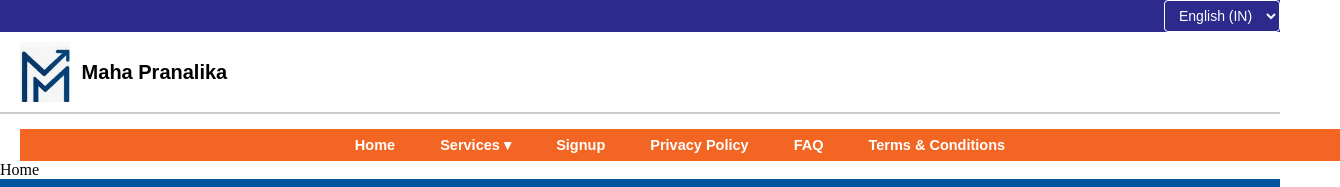
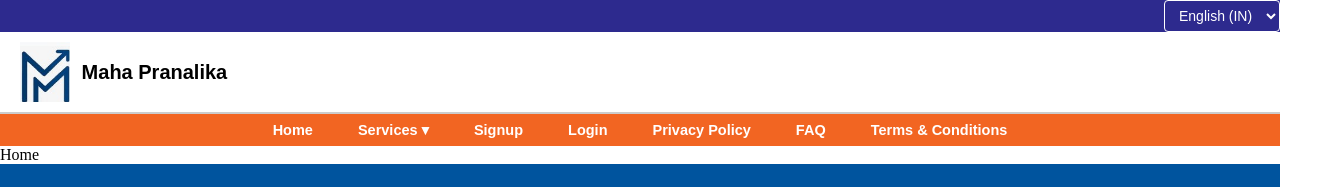
Before and after one commit to sindu35/maha-pranalika-frontend, a React (Vite) app in the folder maha-pranalika/: page / in a window 1280 px wide. Shown: the top 187 px of the page, 1340 px wide, since content can reach past the window. Built offline with nearby package versions, Linux system fonts and the light colour scheme.

Commit message:
Enhancment : Updated logics of login and signup

```diff
--- a/maha-pranalika/src/components/Firmregistration.jsx
+++ b/maha-pranalika/src/components/Firmregistration.jsx
@@ -1,7 +1,14 @@
-import React, { useState } from "react";
+import React, { useState, useEffect } from "react";
 import "../styles/firmform.css";
 
 export default function Firmregistration() {
+  useEffect(() => {
+    const token = localStorage.getItem("token");
+    if (!token) {
+      window.location.href = "/";
+    }
+  }, []);
+
   const [formData, setFormData] = useState({
     basic_details: {
       fullName: "",
@@ -204,10 +211,8 @@ export default function Firmregistration() {
     if (!formData.documents.noc)
       newErrors.noc = "NOC from property owner is required";
 
-
     if (!formData.declaration.signature)
       newErrors.signature = "Signature is required";
-
 
     if (formData.declaration.name) {
       if (!/^[a-zA-Z\s]+$/.test(formData.declaration.name)) {
@@ -586,13 +591,7 @@ export default function Firmregistration() {
             </span>
           </div>
 
-            {errors.declared && (
-              <span
-                className="error"
-              >
-                {errors.declared}
-              </span>
-            )}
+          {errors.declared && <span className="error">{errors.declared}</span>}
         </section>
 
         <button type="submit">Submit</button>
--- a/maha-pranalika/src/components/LanguageContext.jsx
+++ b/maha-pranalika/src/components/LanguageContext.jsx
@@ -11,8 +11,7 @@ export const LanguageProvider = ({ children }) => {
   useEffect(() => {
     const newTranslations = languageData[`nav-${lang}`] || {};
     setTranslations(newTranslations);
-    console.log("🔁 Language changed to:", lang);
-    console.log("🌐 Translations:", newTranslations);
+
   }, [lang]);
 
   return (
--- a/maha-pranalika/src/components/Navbar.css
+++ b/maha-pranalika/src/components/Navbar.css
@@ -13,71 +13,6 @@
   background-color: white;
   border-bottom: 2px solid #ccc;
 }
-
-  .nav {
-    background-color: var(--color-accent);
-    font-family: Arial, sans-serif;
-    padding-left: 50px;
-    padding-top:10px;
-    display: flex;
-    width: 100%;
-    margin-left: 20px;
-    margin-top: 15px;
-  }
-  .navbar-menu {
-    display: flex;
-    list-style: none;
-    margin: 0;
-    gap:50px;
-    padding: 0px 10px;
-  }
-
-  .navbar-menu > li {
-    position: relative;
-
-  }
-
-  .navbar-menu a, .navbar-menu span {
-    display: block;
-    color: white;
-    font-weight: bold;
-    padding: 16px 12px;
-    text-decoration: none;
-    cursor: pointer;
-  }
-
-  .navbar-menu a:hover, .navbar-menu span:hover {
-    background-color: #d8561f;
-  }
-
-
-  .dropdown-content {
-    display: none;
-    position: absolute;
-    color: black;
-    min-width: 200px;
-    background-color: var(--color-accent);
-    top: 100%;
-    left: 0;
-    z-index: 1;
-  }
-
-.dropdown-content li::marker {
-  color: #fff;
-}
-
-  .dropdown-content li span {
-    color: white;
-    padding: 12px 16px;
-    font-weight: 500;
-    display: block;
-  }
-
-
-
-  .dropdown:hover .dropdown-content {
-    display: block;
-  }
 
 .nav-bar > div:first-child {
   display: flex;
@@ -139,15 +74,19 @@
   display: none;
   position: absolute;
   min-width: 220px;
-  background-color: white;
+  background-color: #f26522;
   top: 100%;
   left: 0;
   z-index: 10;
   box-shadow: 0 2px 6px rgba(0, 0, 0, 0.15);
 }
+.dropdown-content li {
+  list-style: none;
+  border-bottom: 1px solid #ccc;
+}
 
 .dropdown-content li span {
-  color: #000;
+  color: white;
   padding: 10px 16px;
   font-weight: normal;
   font-size: 14px;
@@ -156,7 +95,7 @@
 }
 
 .dropdown-content li span:hover {
-  background-color: #f2f2f2;
+  background-color: #d8561f;
 }
 
 .dropdown:hover .dropdown-content {
--- a/maha-pranalika/src/components/Navbar.jsx
+++ b/maha-pranalika/src/components/Navbar.jsx
@@ -1,44 +1,104 @@
-import React from 'react';
-import { useNavigate } from 'react-router-dom';
+import React,{useEffect} from "react";
+import { useNavigate } from "react-router-dom";
 import logo from "../assets/logo.png";
-import './Navbar.css';
-import { useLanguage } from './LanguageContext';
+import "./Navbar.css";
+import { useLanguage } from "./LanguageContext";
 
 export default function Navbar() {
   const navigate = useNavigate();
   const { translations } = useLanguage();
+  const [isLogin, setIsLogin] = React.useState(false);
 
   const goTo = (path) => {
     navigate(path);
   };
 
+  useEffect(() => {
+    console.log(isLogin);
+    const token=localStorage.getItem("token");
+    if (!token) {
+      setIsLogin(false);
+    }
+    else {
+      setIsLogin(true);
+    }
+  }, []);
+
+  const handleLogout = () => {
+    localStorage.removeItem("token");
+    setIsLogin(false);
+    goTo("/");
+  };
+
   return (
     <div className="nav-bar">
       <div>
-        <img src={logo} alt="logo" style={{ width: '4%' }} />
+        <img src={logo} alt="logo" style={{ width: "4%" }} />
         <span className="logo-text" onClick={() => goTo("/")}>
           {translations.logotext}
         </span>
       </div>
       <div className="nav">
         <ul className="navbar-menu">
-          <li><span onClick={() => goTo("/")}>{translations.home}</span></li>
+          <li>
+            <span onClick={() => goTo("/")}>{translations.home}</span>
+          </li>
 
           <li className="dropdown">
             <span>{translations.services} ▾</span>
             <ul className="dropdown-content">
-            <li><span onClick={() => goTo("/services/firm-registration")}>{translations.servicesList?.firm}</span></li>
-            <li><span onClick={() => goTo("/services/cibil-repair")}>{translations.servicesList?.cibilRepair}</span></li>
-            <li><span onClick={() => goTo("/services/cibil-training")}>{translations.servicesList?.cibilTraining}</span></li>
-            <li><span onClick={() => goTo("/services/visa")}>{translations.servicesList?.visa}</span></li>
-
+              <li>
+                <span onClick={() => goTo("/services/firm-registration")}>
+                  {translations.servicesList?.firm}
+                </span>
+              </li>
+              <li>
+                <span onClick={() => goTo("/services/cibil-repair")}>
+                  {translations.servicesList?.cibilRepair}
+                </span>
+              </li>
+              <li>
+                <span onClick={() => goTo("/services/cibil-training")}>
+                  {translations.servicesList?.cibilTraining}
+                </span>
+              </li>
+              <li>
+                <span onClick={() => goTo("/services/visa")}>
+                  {translations.servicesList?.visa}
+                </span>
+              </li>
             </ul>
           </li>
 
-          <li><span onClick={() => goTo("/signup")}>{translations.signup}</span></li>
-          <li><span onClick={() => goTo("/privacy-policy")}>{translations.privacy}</span></li>
-          <li><span onClick={() => goTo("/faq")}>{translations.faq}</span></li>
-          <li><span onClick={() => goTo("/terms&conditions")}>{translations.terms}</span></li>
+          {!isLogin && (
+            <li>
+            <span onClick={() => goTo("/signup")}>{translations.signup}</span>
+          </li>
+          )}
+          {!isLogin && (
+            <li>
+            <span onClick={() => goTo("/login")}>{translations.login}</span>
+          </li>
+          )}
+
+          {isLogin && (
+            <li>
+              <span onClick={handleLogout}>Logout</span>
+            </li>
+          )}
+          <li>
+            <span onClick={() => goTo("/privacy-policy")}>
+              {translations.privacy}
+            </span>
+          </li>
+          <li>
+            <span onClick={() => goTo("/faq")}>{translations.faq}</span>
+          </li>
+          <li>
+            <span onClick={() => goTo("/terms&conditions")}>
+              {translations.terms}
+            </span>
+          </li>
         </ul>
       </div>
     </div>
--- a/maha-pranalika/src/layout/Layout.jsx
+++ b/maha-pranalika/src/layout/Layout.jsx
@@ -10,9 +10,9 @@ const Layout = ({ children }) => {
   const location = useLocation();
   const isRootPath =
     location.pathname === "/signup" || location.pathname === "/login";
-  if (isRootPath) {
-    return <main>{children}</main>;
-  }
+  // if (isRootPath) {
+  //   return <main>{children}</main>;
+  // }
 
   return (
     <>
--- a/maha-pranalika/src/pages/Home.jsx
+++ b/maha-pranalika/src/pages/Home.jsx
@@ -1,6 +1,8 @@
-import React from 'react'
+import React,{useEffect} from 'react'
 
 export default function Home() {
+
+
   return (
     <>
     <div>Home</div>
--- a/maha-pranalika/src/pages/Login.jsx
+++ b/maha-pranalika/src/pages/Login.jsx
@@ -1,4 +1,4 @@
-import React, { useState } from "react";
+import React, { useState, useEffect } from "react";
 import "../styles/login.css";
 import axios from "axios";
 import { useLanguage } from "../components/LanguageContext";
@@ -11,6 +11,14 @@ export default function Login() {
     email: "",
     password: "",
   });
+
+  useEffect(() => {
+    const token = localStorage.getItem("token");
+    if (token) {
+      localStorage.removeItem("token");
+      window.location.href = "/";
+    }
+  }, []);
 
   const [errors, setErrors] = useState({});
 
@@ -103,9 +111,7 @@ export default function Login() {
 
   return (
     <div className="signup-container">
-      <div style={{ display: "flex", justifyContent: "flex-end", marginBottom: "10px" }}>
-        <LanguageSwitcher /> {/* ✅ Add the switcher here */}
-      </div>
+
 
       <form className="signup-form" onSubmit={handleSubmit}>
         <div className="form-group">
--- a/maha-pranalika/src/pages/Signup.jsx
+++ b/maha-pranalika/src/pages/Signup.jsx
@@ -112,9 +112,6 @@ export default function Signup() {
 
   return (
     <div className="signup-container">
-      <div style={{ display: "flex", justifyContent: "flex-end", marginBottom: "10px" }}>
-        <LanguageSwitcher /> {/* ✅ Language switcher added */}
-      </div>
 
       <form className="signup-form" onSubmit={handleSubmit}>
         <div className="form-group">
```
Lines whose indentation alone changed are shown as unchanged.
